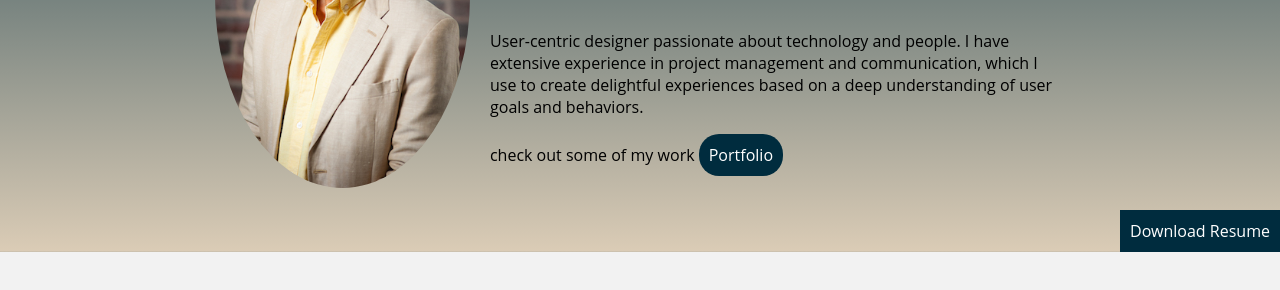
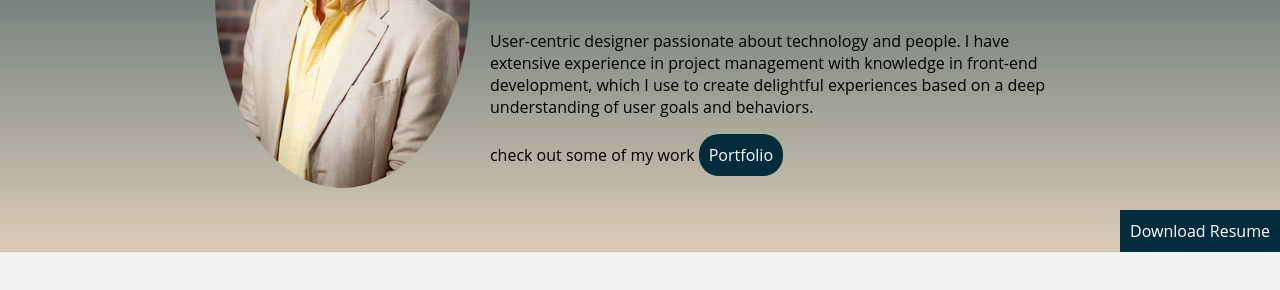
Before and after one commit to sneakerheadz1/Dom-res, a plain HTML site: page index.html in a window 1280 px wide. Shown: the part 305-595 px from the top of the page. Drawn offline with nearby package versions, Linux system fonts and the light colour scheme.

Commit message:
Update index.html

```diff
--- a/index.html
+++ b/index.html
@@ -27,7 +27,7 @@
         <h1>Domonic Moore</h1>
         <h2>UX Designer + Strategist</h2>
         <p class="bio">User-centric designer passionate about technology and people. I have extensive
-                experience in project management and communication, which I use to create
+                experience in project management with knowledge in front-end development, which I use to create
                 delightful experiences based on a deep understanding of user goals and behaviors.
 
                  <p class="bio"> check out some of my work <a href="https://domocreative.com" target="_blank" class="btn-Portfolio">Portfolio</a></p>
```
